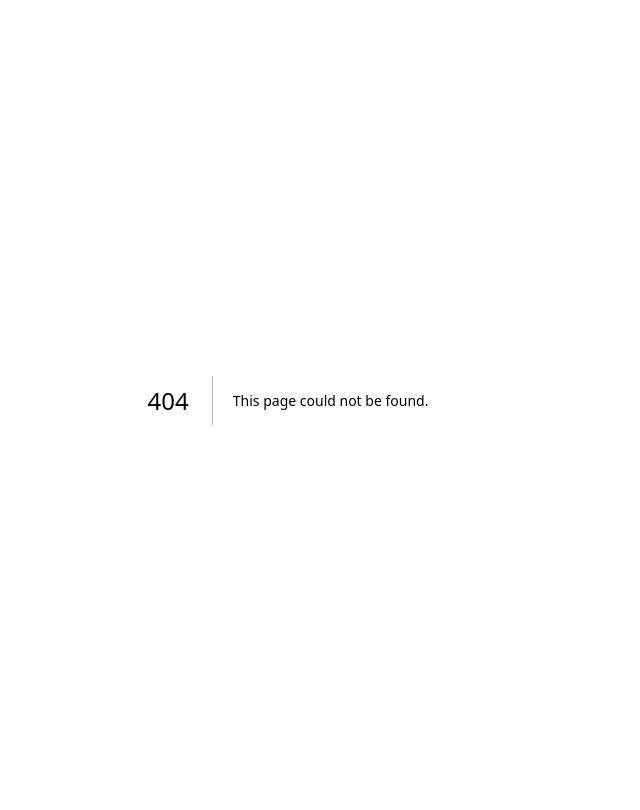
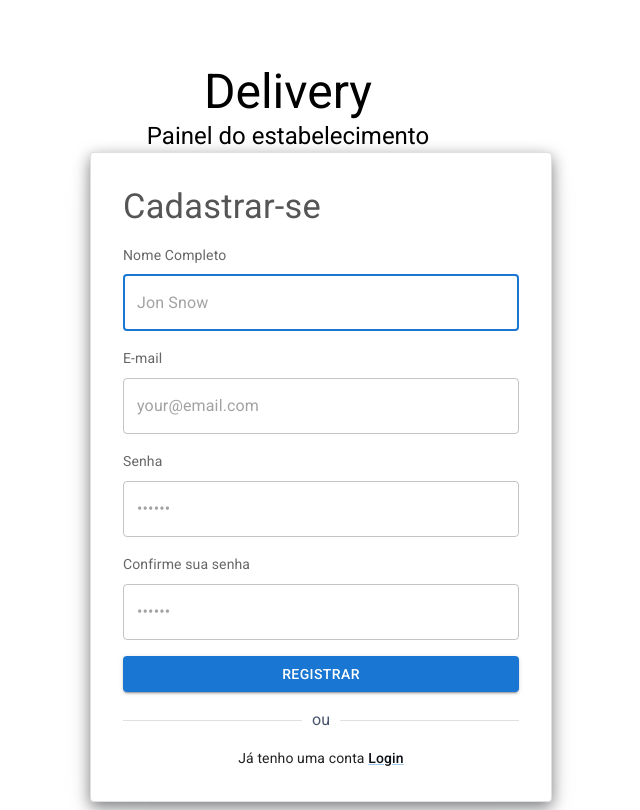
Before and after one commit to joaoygorr/Delivery, a Next.js app in the folder app/: page /register in a window 1280 px wide. Before the commit this address had no page. Shown: the whole page, without its empty margins (352-992 px from the left). Built offline with nearby package versions, Linux system fonts and the light colour scheme; no server answers.

Commit message:
chore: rename folder

```diff
--- a/app/src/app/(auth)/signIn/page.tsx
+++ b/app/src/app/(auth)/login/page.tsx
@@ -14,11 +14,11 @@ import "./signIn.scss";
 import { useForm } from "react-hook-form";
 import { zodResolver } from "@hookform/resolvers/zod";
 import createAuthFormSchema from "@/shared/schemas/authForm";
-import { authFormData } from "@/shared/types/types";
 import { authApi } from "@/shared/api/api";
 import Link from "next/link";
 import ForgotPassword from "@/shared/components/forgotPassword";
 import { useState } from "react";
+import { authFormData } from "@/shared/schemas/types/types";
 
 export default function Page() {
   const {
@@ -103,7 +103,7 @@ export default function Page() {
       <Box className="box-auth-forgot">
         <Typography>
           Não tem uma conta?{" "}
-          <MuiLink href="/signup" variant="body2" component={Link}>
+          <MuiLink href="/register" variant="body2" component={Link}>
             Cadastrar-se
           </MuiLink>
         </Typography>
--- a/app/src/app/(auth)/signUp/page.tsx
+++ b/app/src/app/(auth)/register/page.tsx
@@ -14,11 +14,14 @@ import { useForm } from "react-hook-form";
 import "./signUp.scss";
 import createAuthFormSchema from "@/shared/schemas/authForm";
 import { zodResolver } from "@hookform/resolvers/zod";
-import { authFormData } from "@/shared/types/types";
 import { authApi } from "@/shared/api/api";
 import Link from "next/link";
+import { useRouter } from "next/navigation";
+import { authFormData } from "@/shared/schemas/types/types";
 
 export default function Page() {
+  const router = useRouter();
+
   const {
     register,
     handleSubmit,
@@ -30,6 +33,7 @@ export default function Page() {
   function submitRegister(data: authFormData) {
     try {
       authApi.register(data);
+      router.push("/products");
     } catch {}
   }
 
@@ -110,7 +114,7 @@ export default function Page() {
       <Box className="box-auth-login">
         <Typography>
           Já tenho uma conta{" "}
-          <MuiLink href="/signin" variant="body2" component={Link}>
+          <MuiLink href="/login" variant="body2" component={Link}>
             Login
           </MuiLink>
         </Typography>
```
Also changed, not shown: app/src/app/(auth)/login/forgot/confirm/confirm.scss (renamed from app/src/app/(auth)/signIn/forgot/confirm/confirm.scss), app/src/app/(auth)/login/forgot/confirm/page.tsx (renamed from app/src/app/(auth)/signIn/forgot/confirm/page.tsx), app/src/app/(auth)/login/forgot/expired/page.tsx (renamed from app/src/app/(auth)/signIn/forgot/expired/page.tsx), app/src/app/(auth)/login/signIn.scss (renamed from app/src/app/(auth)/signIn/signIn.scss), app/src/app/(auth)/register/signUp.scss (renamed from app/src/app/(auth)/signup/signUp.scss).
